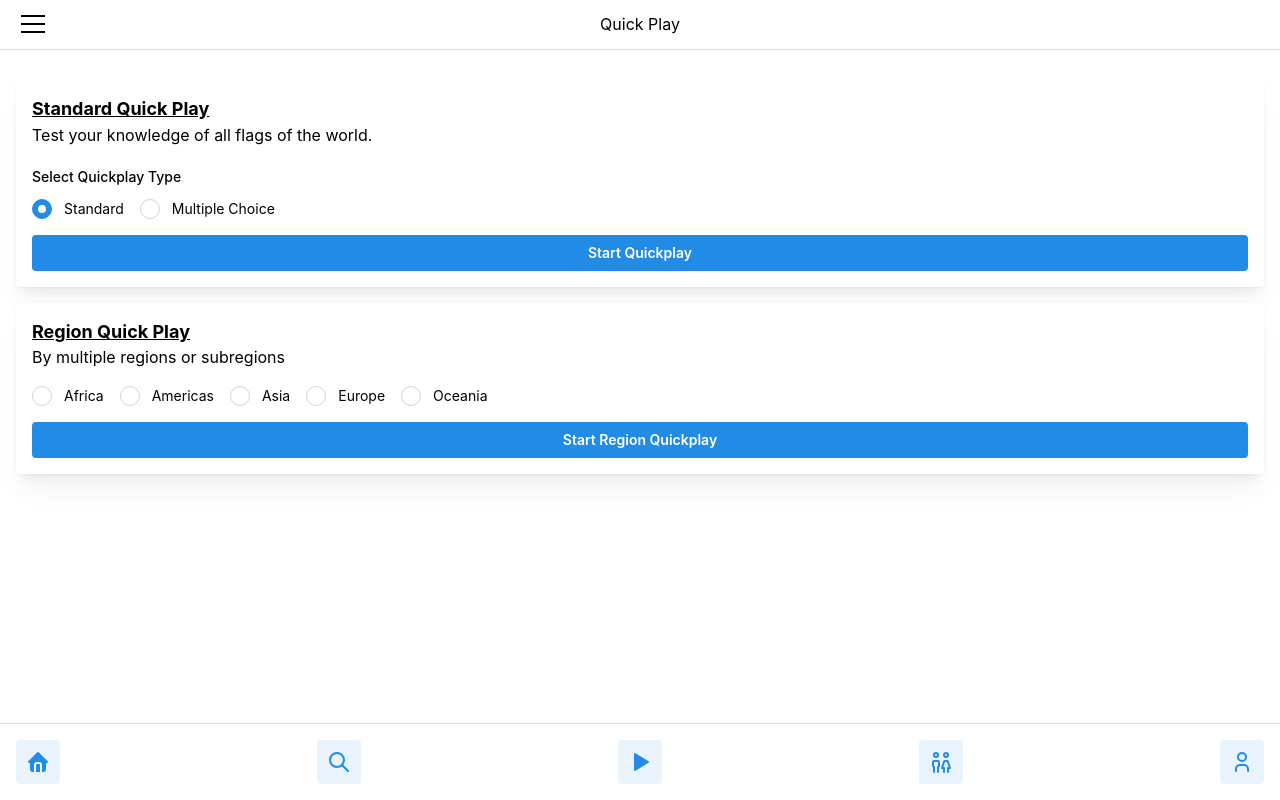
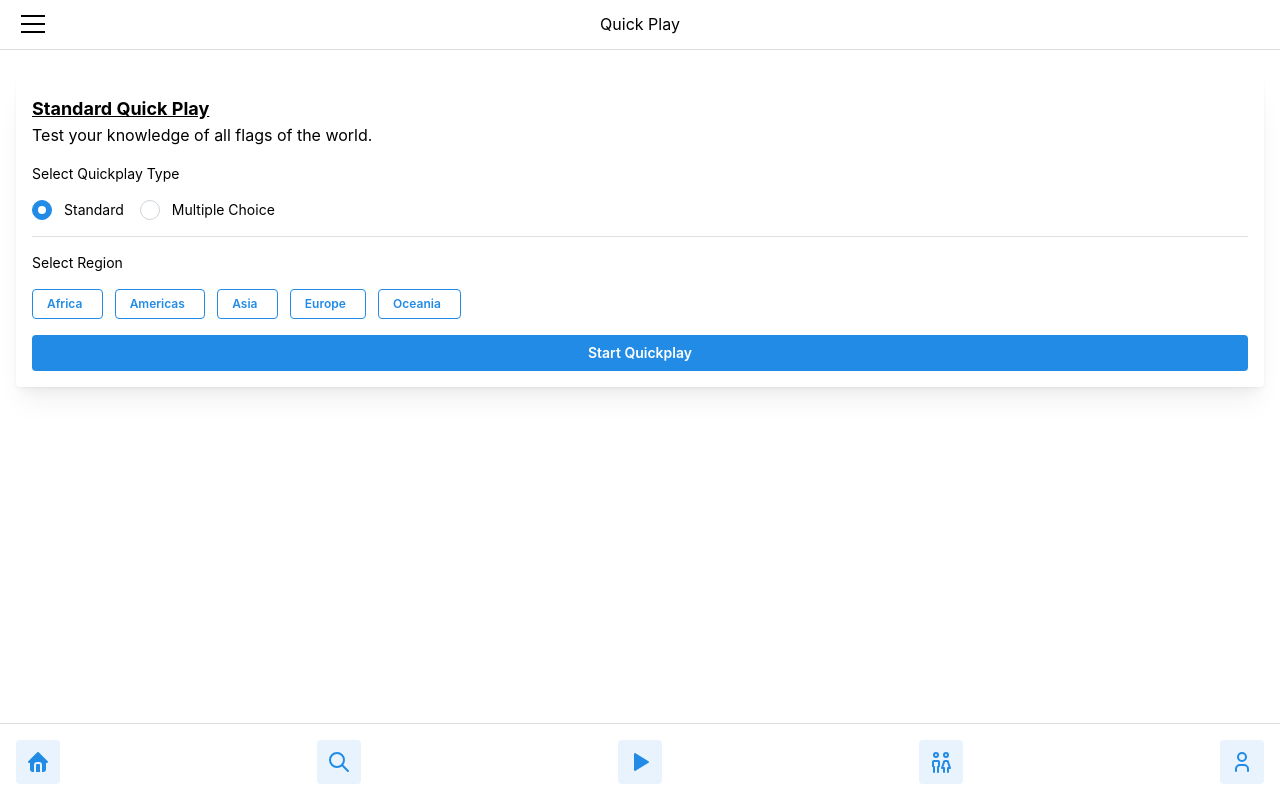
Before and after one commit to Jufrench/flagcentro, a React (Vite) app: page / in a window 1280 px wide. Built offline with nearby package versions, Linux system fonts and the light colour scheme.

Commit message:
Fix full height, combine standard & region in one card, test next button requring double click, rename component

```diff
--- a/src/App.css
+++ b/src/App.css
@@ -11,8 +11,11 @@
     "footer";
   grid-template-columns: 1fr;
   grid-template-rows: 1fr 1fr 1fr; */
-  height: 100vh;
-  height: 100dvh;
+  /* height: 100vh; */
+  /* height: 100dvh; */
+  height: 100%;
+  min-height: 100vh;
+  padding-bottom: 2em;
 }
 
 /* #header {
--- a/src/components/Home.tsx
+++ b/src/components/Home.tsx
@@ -3,9 +3,10 @@ import { Stack } from "@mantine/core";
 import { useDisclosure } from "@mantine/hooks";
 
 import QuickPlayContent from "./quickplay/QuickPlayContent";
-import StandardQuickCard from "./quickplay/StandardQuickCard";
-import RegionQuickCard from "./quickplay/RegionQuickCard";
+import StandardQuickPlayCard from "./quickplay/StandardQuickPlayCard";
+// import RegionQuickCard from "./quickplay/RegionQuickCard";
 import DrawerWrapper from "./DrawerWrapper";
+// import QuickPlayModalWrapper from "./quickplay/QuickPlayModalWrapper";
 
 export default function Home() {
   const [opened, { open, close }] = useDisclosure(false);
@@ -18,8 +19,13 @@ export default function Home() {
   return (
     <>
       <Stack>
-        <StandardQuickCard open={open} handleSetRegions={handleSetRegions} handleSetQuickplayType={handleSetQuickplayType} />
-        <RegionQuickCard open={open} activeRegions={activeRegions} handleSetRegions={handleSetRegions} />
+        <StandardQuickPlayCard
+          activeRegions={activeRegions}
+          open={open}
+          handleSetRegions={handleSetRegions}
+          handleSetQuickplayType={handleSetQuickplayType}
+        />
+        {/* <RegionQuickCard open={open} activeRegions={activeRegions} handleSetRegions={handleSetRegions} /> */}
       </Stack>
       {/* <QuickPlayModalWrapper opened={opened} onClose={close} title="Quick Play">
         <QuickPlayContent quickPlayType={quickPlayType} countriesFilter={activeRegions} />
--- a/src/components/NextButton.tsx
+++ b/src/components/NextButton.tsx
@@ -14,7 +14,11 @@ export default function NextButton(props: NextButtonProps) {
   return (
     <Button
       color="red"
-      onClick={props.handleNextCountry}
+      // onClick={props.handleNextCountry}
+      onClick={() => {
+        console.log('clicked!!')
+        props.handleNextCountry()
+      }}
       // size="compact-sm"
       style={{ flexGrow: props.hasSubmittedAnswer ? 2 : 0 }}
       rightSection={<IconArrowBigRightFilled size={14} />}
--- a/src/components/quickplay/StandardQuickCard.tsx
+++ /dev/null
@@ -1,53 +0,0 @@
-import { Button, Card, Group, Radio, Stack, Text, Title } from "@mantine/core";
-import { useState } from "react";
-
-interface StandardQuickCardProps {
-  /**
-   * Sets the active regions. If empty, all regions are used.
-   * @param regions
-   * @returns void
-   */
-  handleSetRegions: (regions: string[]) => void;
-  /**
-   * Opens modal
-   */
-  open: () => void;
-  /**
-   * Handle setting the type of quick play
-   * @param type what the quick play type is
-   * @returns void
-   */
-  handleSetQuickplayType: (type: string) => void;
-}
-
-export default function StandardQuickCard(props: StandardQuickCardProps) {
-  const [quickPlayValue, setQuickPlayValue] = useState<string>("standard");
-
-  return (
-    <Card shadow="md">
-      <Stack>
-        <Stack gap={1}>
-          <Title style={{ textDecoration: "underline" }} order={4}>Standard Quick Play</Title>
-          <Text>Test your knowledge of all flags of the world.</Text>
-        </Stack>
-        <Radio.Group
-          label="Select Quickplay Type"
-          name="quickplayType"
-          value={quickPlayValue}
-          onChange={(newValue: string) => {
-            setQuickPlayValue(newValue)
-            props.handleSetQuickplayType(newValue);
-          }}>
-          <Group mt="xs">
-            <Radio label="Standard" value="standard" />
-            <Radio label="Multiple Choice" value="multiple" />
-          </Group>
-        </Radio.Group>
-        <Button onClick={() => {
-          props.handleSetRegions([]);
-          props.open();
-        }}>Start Quickplay</Button>
-      </Stack>
-    </Card>
-  )
-}
--- /dev/null
+++ b/src/components/quickplay/StandardQuickPlayCard.tsx
@@ -0,0 +1,116 @@
+import { useState } from "react";
+import { Button, Card, Divider, Group, Radio, Stack, Text, Title } from "@mantine/core";
+
+interface StandardQuickCardProps {
+  /**
+   * Selected regions by which to apply filter
+   */
+  activeRegions: string[];
+  /**
+   * Sets the active regions. If empty, all regions are used.
+   * @param regions
+   * @returns void
+   */
+  handleSetRegions: (regions: string[]) => void;
+  /**
+   * Opens modal
+   */
+  open: () => void;
+  /**
+   * Handle setting the type of quick play
+   * @param type what the quick play type is
+   * @returns void
+   */
+  handleSetQuickplayType: (type: string) => void;
+}
+
+export default function StandardQuickPlayCard(props: StandardQuickCardProps) {
+  const regions = [ 'africa', 'americas', 'asia', 'europe', 'oceania' ];
+  const [quickPlayValue, setQuickPlayValue] = useState<string>("standard");
+
+  const RegionsButtons = () => {
+    return (
+      <>
+        {regions.map((region: string) => (
+          <Button
+            key={region}
+            rightSection={props.activeRegions.includes(region) ? "x" : " "}
+            size="xs"
+            variant={props.activeRegions.includes(region) ? "filled" : "outline"}
+            onClick={() => {
+              if (props.activeRegions && !props.activeRegions.includes(region)) {
+                props.handleSetRegions([...props.activeRegions, region])
+              }
+
+              console.log('%cTODO: make regions more efficient', 'color:goldenrod')
+              if (props.activeRegions.includes(region)) {
+                const updatedRegions = props.activeRegions.filter(activeItem => activeItem !== region);
+                props.handleSetRegions([...updatedRegions]);
+              }
+            }}
+          >
+            {region.charAt(0).toUpperCase() + region.slice(1)}
+          </Button>
+        ))}
+      </>
+    )
+    // return (
+    //   <>
+    //     {regions.map((region: string) => (
+    //       <Radio
+    //         key={region}
+    //         checked={props.activeRegions?.includes(region)}
+    //         label={region.charAt(0).toUpperCase() + region.slice(1)}
+    //         onChange={() => {}}
+    //         onClick={() => {
+    //           console.log('hey!', props.activeRegions?.includes(region))
+    //           console.log(props.activeRegions)
+    //           if (props.activeRegions && !props.activeRegions.includes(region)) {
+    //             props.handleSetRegions([...props.activeRegions, region])
+    //           }
+
+    //           console.log('%cTODO: make regions more efficient', 'color:goldenrod')
+    //           if (props.activeRegions.includes(region)) {
+    //             const updatedRegions = props.activeRegions.filter(activeItem => activeItem !== region);
+    //             props.handleSetRegions([...updatedRegions]);
+    //           }
+    //         }} />
+    //     ))}
+    //   </>
+    // )
+  };
+
+  return (
+    <Card shadow="md">
+      <Stack>
+        <Stack gap={1}>
+          <Title style={{ textDecoration: "underline" }} order={4}>Standard Quick Play</Title>
+          <Text>Test your knowledge of all flags of the world.</Text>
+        </Stack>
+        <Text size="sm">Select Quickplay Type</Text>
+        <Radio.Group
+          // label="Select Quickplay Type"
+          name="quickplayType"
+          value={quickPlayValue}
+          onChange={(newValue: string) => {
+            setQuickPlayValue(newValue)
+            props.handleSetQuickplayType(newValue);
+          }}>
+          <Group>
+            <Radio label="Standard" value="standard" />
+            <Radio label="Multiple Choice" value="multiple" />
+          </Group>
+        </Radio.Group>
+        <Divider />
+        <Text size="sm">Select Region</Text>
+        <Group gap="sm">
+          <RegionsButtons />
+        </Group>
+        <Button onClick={() => {
+          // props.handleSetRegions([]);
+          props.open();
+        }}>Start Quickplay</Button>
+      </Stack>
+    </Card>
+  )
+}
```
Also changed, not shown: src/components/quickplay/QuickPlay.tsx (+7 -14 lines).
